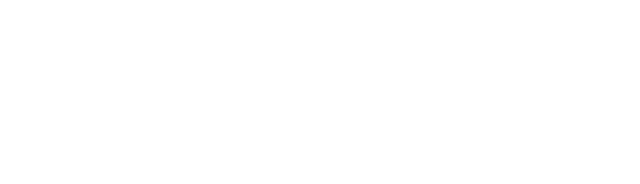
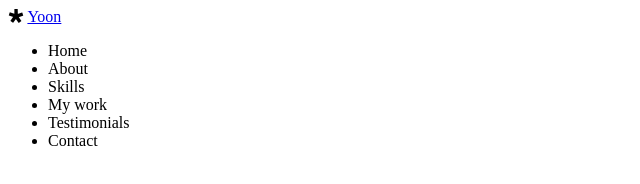
Before and after one commit to honeypotable/Portfolio, a plain HTML site: page index.html in a window 1280 px wide. Shown: the whole page, without its empty margins (0-640 px from the left). Drawn offline with Linux system fonts and the light colour scheme.

Commit message:
HTML: Navbar

```diff
--- a/index.html
+++ b/index.html
@@ -13,10 +13,36 @@
     <link rel="preconnect" href="https://fonts.gstatic.com" crossorigin>
     <link href="https://fonts.googleapis.com/css2?family=Open+Sans:wght@400;600;700&display=swap" rel="stylesheet">
     <link rel="stylesheet" href="style.css">
-<script src="main.js" defer></script>
+    <script src="main.js" defer></script>
 
 </head>
 <body>
-
+    <!-- Navbar -->
+    <nav id="navbar">
+        <div class="navbar__logo">
+            <i class="fab fa-diaspora"></i>
+            <a href="#">Yoon</a>
+        </div>
+        <div class="navbar__menu">
+            <ul class="navbar__menu">
+                <li class="navbar__menu__item">Home</li>
+                <li class="navbar__menu__item">About</li>
+                <li class="navbar__menu__item">Skills</li>
+                <li class="navbar__menu__item">My work</li>
+                <li class="navbar__menu__item">Testimonials</li>
+                <li class="navbar__menu__item">Contact</li>
+            </ul>
+        </div>
+    </nav>
+    <!-- About -->
+    <section id="about"></section>
+    <!-- Skills -->
+    <section id="skills"></section>
+    <!-- Work -->
+    <section id="work"></section>
+    <!-- Testimonials -->
+    <section id="testimonials"></section>
+    <!-- Contact -->
+    <section id="contact"></section>
 </body>
 </html>
```
